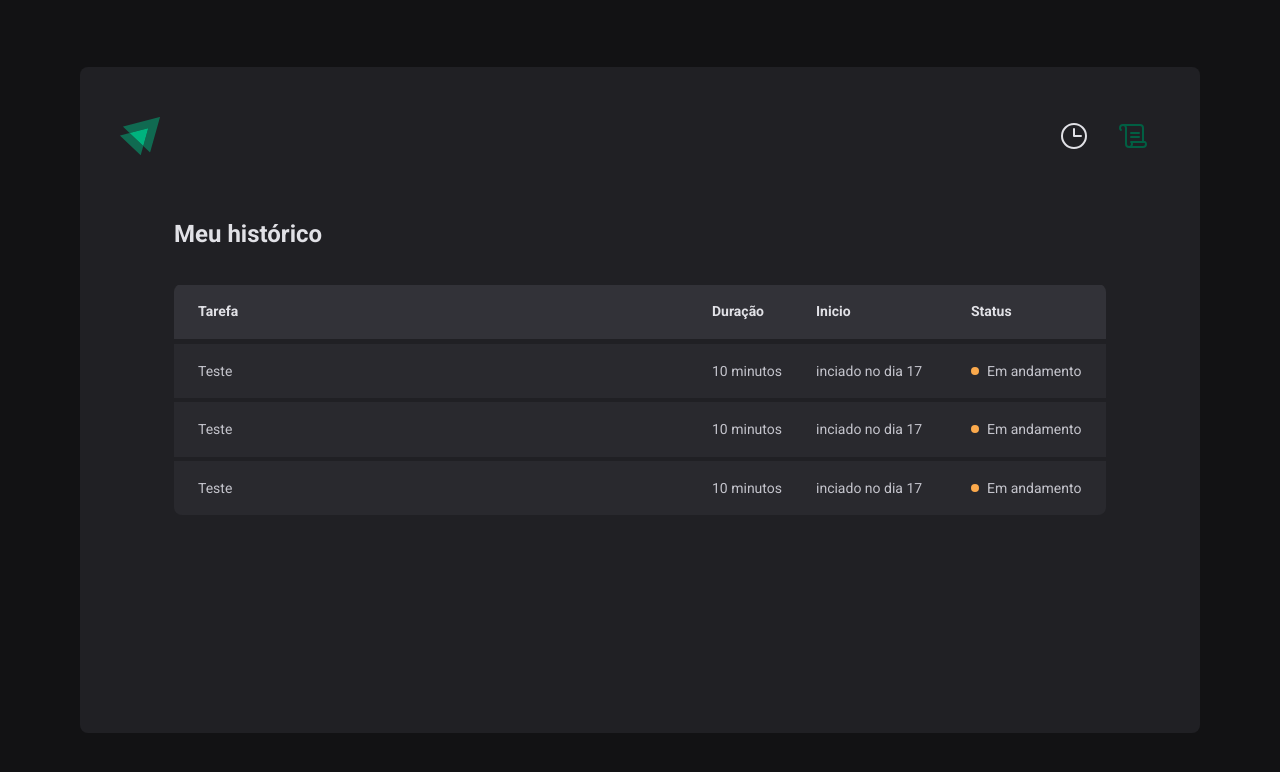
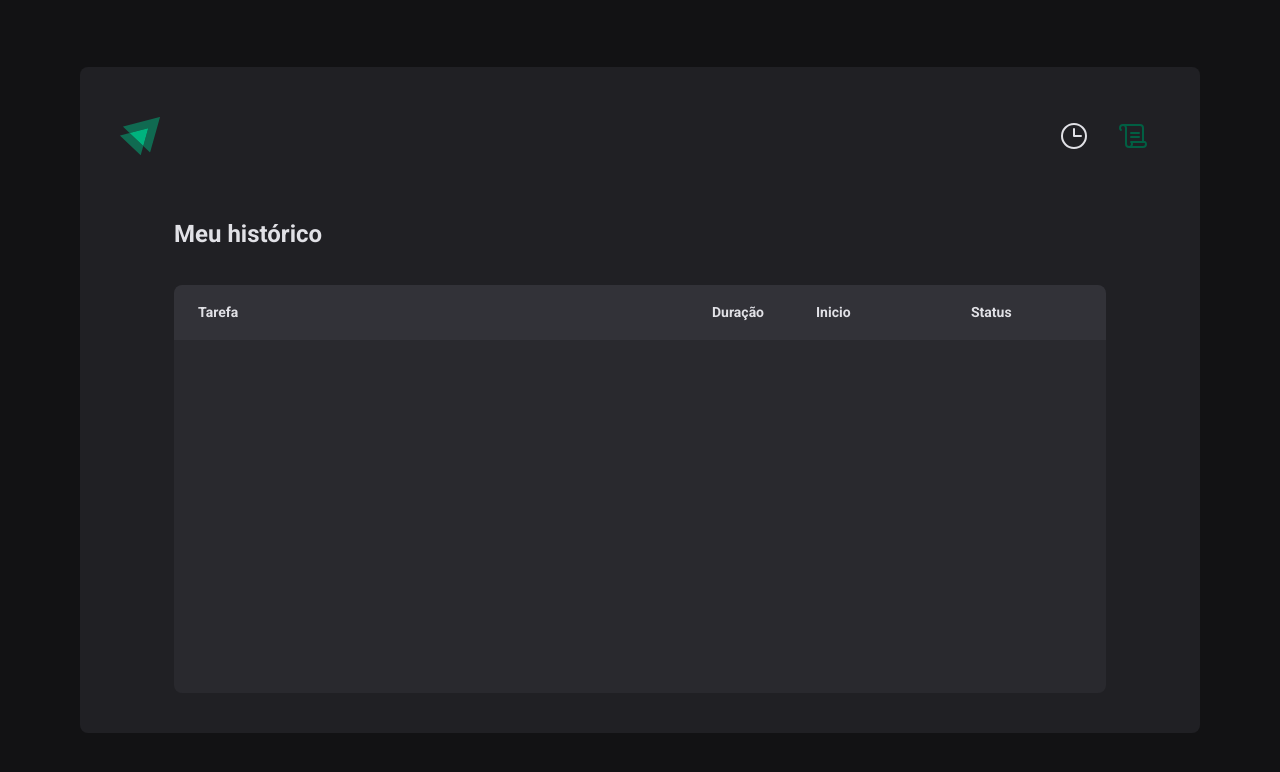
Before and after one commit to devgustavosantos/ignite-timer, a React (Vite) app: page /history in a window 1280 px wide. Shown: the top 772 px of the page. Built offline with nearby package versions, Linux system fonts and the light colour scheme.

Commit message:
feat: adds styles for when there are no tasks

```diff
--- a/src/pages/History/index.tsx
+++ b/src/pages/History/index.tsx
@@ -6,19 +6,21 @@ import { statusTranslation } from './utils';
 export function History() {
   const status: StatusVariations = 'ongoing';
 
-  const task = {
+  const exampleTask = {
     name: 'Teste',
     duration: '10 minutos',
     startedAt: String('inciado no dia ' + new Date().getDate()),
     status,
   } as const;
 
+  const tasks: (typeof exampleTask)[] = new Array(0).fill(exampleTask);
+
   return (
     <S.Container>
       <S.Title>Meu histórico</S.Title>
 
       <CustomSimpleBar>
-        <table>
+        <S.Table>
           <S.THead>
             <S.TRowOfHead>
               <S.TDataOfHead>Tarefa</S.TDataOfHead>
@@ -27,7 +29,9 @@ export function History() {
               <S.TDataOfHead>Status</S.TDataOfHead>
             </S.TRowOfHead>
           </S.THead>
-          <tbody>
+          <S.TBody>
+            {tasks.map((task) => {
+              return (
                 <S.TRowOfBody key={String(Math.random())}>
                   <S.TDataOfBody>{task.name}</S.TDataOfBody>
                   <S.TDataOfBody>{task.duration}</S.TDataOfBody>
@@ -36,26 +40,10 @@ export function History() {
                     {statusTranslation[task.status]}
                   </S.TaskStatus>
                 </S.TRowOfBody>
-
-            <S.TRowOfBody key={String(Math.random())}>
-              <S.TDataOfBody>{task.name}</S.TDataOfBody>
-              <S.TDataOfBody>{task.duration}</S.TDataOfBody>
-              <S.TDataOfBody>{task.startedAt}</S.TDataOfBody>
-              <S.TaskStatus situation={task.status}>
-                {statusTranslation[task.status]}
-              </S.TaskStatus>
-            </S.TRowOfBody>
-
-            <S.TRowOfBody key={String(Math.random())}>
-              <S.TDataOfBody>{task.name}</S.TDataOfBody>
-              <S.TDataOfBody>{task.duration}</S.TDataOfBody>
-              <S.TDataOfBody>{task.startedAt}</S.TDataOfBody>
-              <S.TaskStatus situation={task.status}>
-                {statusTranslation[task.status]}
-              </S.TaskStatus>
-            </S.TRowOfBody>
-          </tbody>
-        </table>
+              );
+            })}
+          </S.TBody>
+        </S.Table>
       </CustomSimpleBar>
     </S.Container>
   );
--- a/src/pages/History/styles.ts
+++ b/src/pages/History/styles.ts
@@ -2,6 +2,18 @@ import styled, { css } from 'styled-components';
 
 import { TaskStatusProps } from './types';
 import { statusColors } from './utils';
+
+const Table = styled.table``;
+
+const THead = styled.thead`
+  position: sticky;
+  top: 0;
+  left: 0;
+  border-bottom: 4rem solid ${({ theme }) => theme.BLACK_800};
+  transform: translateY(-1px);
+`;
+
+const TBody = styled.tbody``;
 
 const Container = styled.div`
   display: flex;
@@ -9,6 +21,32 @@ const Container = styled.div`
   flex-grow: 1;
   width: 100%;
   max-width: 932rem;
+
+  &:has(${TBody}:empty) {
+    .simplebar-content-wrapper {
+      overflow: hidden;
+      background-color: ${({ theme }) => theme.BLACK_700};
+      border-radius: 8rem;
+    }
+
+    .simplebar-track.simplebar-vertical {
+      display: none;
+    }
+
+    ${Table},
+    .simplebar-content {
+      height: 100%;
+    }
+
+    ${THead} {
+      border: none;
+      transform: none;
+    }
+
+    ${TBody} {
+      height: 100%;
+    }
+  }
 `;
 
 const Title = styled.h1`
@@ -17,14 +55,6 @@ const Title = styled.h1`
   font-weight: 700;
   line-height: 38.4rem;
   margin: 50rem 0 32rem;
-`;
-
-const THead = styled.thead`
-  position: sticky;
-  top: 0;
-  left: 0;
-  border-bottom: 4rem solid ${({ theme }) => theme.BLACK_800};
-  transform: translateY(-1px);
 `;
 
 const TRow = styled.tr`
@@ -86,7 +116,7 @@ const TaskStatus = styled.td<TaskStatusProps>`
     display: block;
     border-radius: 50%;
     background-color: ${({ theme, situation }) =>
-    theme[statusColors[situation]]};
+      theme[statusColors[situation]]};
   }
 `;
 
@@ -100,4 +130,6 @@ export {
   TRowOfHead,
   Title,
   TaskStatus,
+  TBody,
+  Table,
 };
```
Lines whose indentation alone changed are shown as unchanged.
